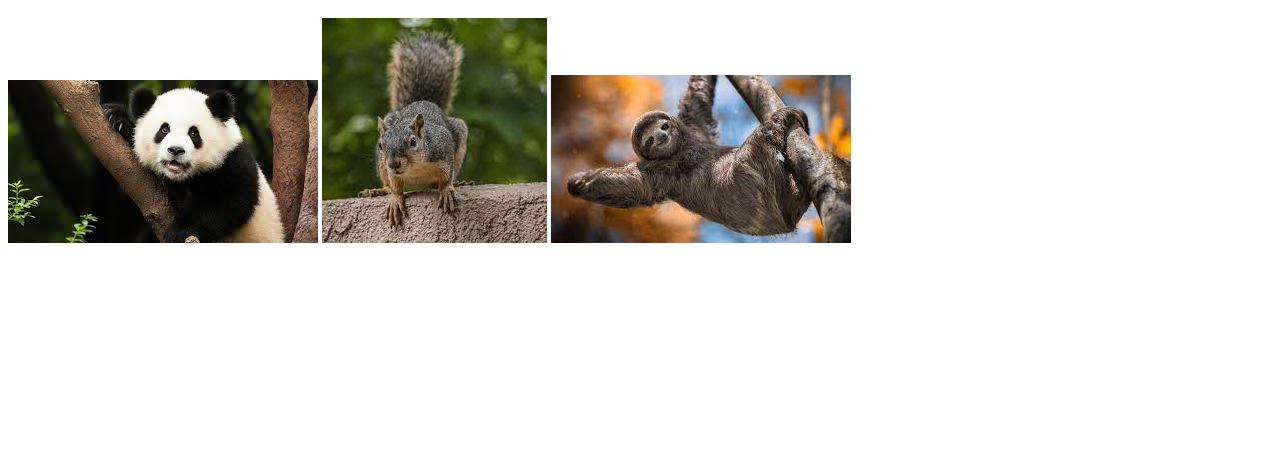
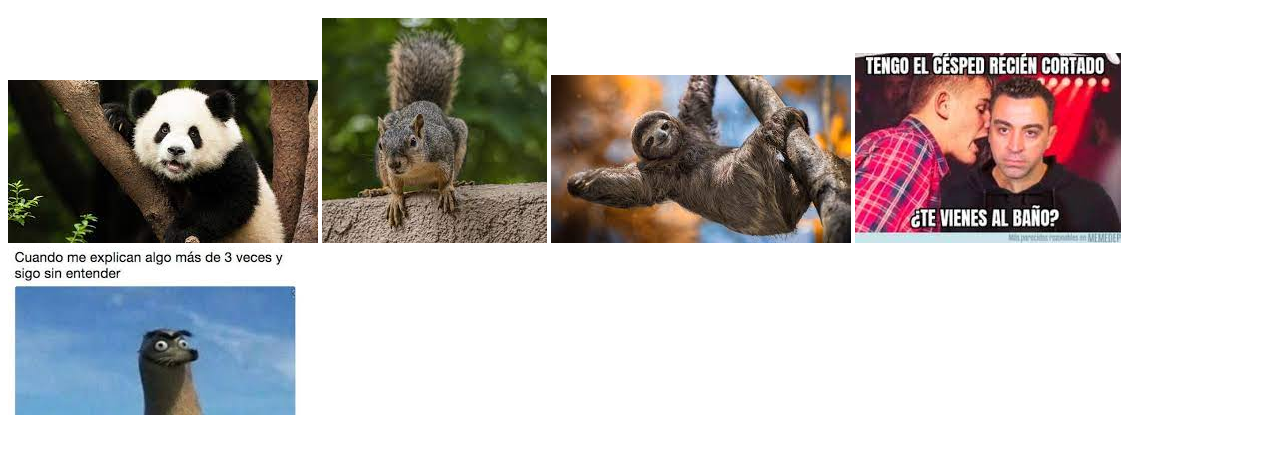
Before and after one commit to Juanan20/webCampus, a plain HTML site: page index.html in a window 1280 px wide. Shown: the part 120-574 px from the top of the page. Drawn offline with Linux system fonts and the light colour scheme.

Commit message:
Tercera version de mi web

```diff
--- a/index.html
+++ b/index.html
@@ -13,5 +13,7 @@
     <img src="img/foto1.jpg" alt="">
     <img src="img/foto2.jpg" alt="">
     <img src="img/foto3.jpg" alt="">
+    <img src="img/foto4.jpg" alt="">
+    <img src="img/foto5.jpg" alt="">
 </body>
 </html>
```
Also changed, not shown: img/foto4.jpg (added), img/foto5.jpg (added).
